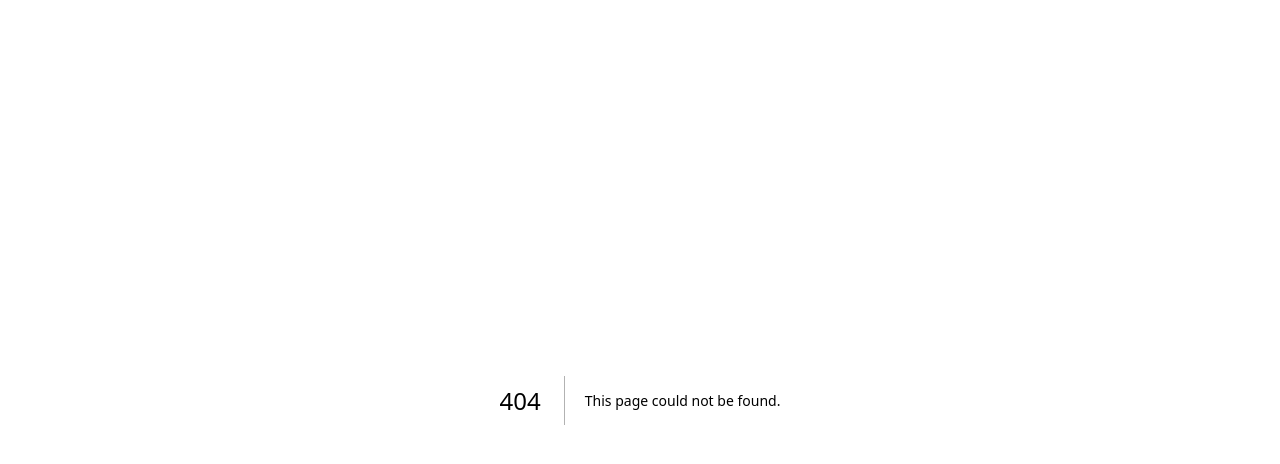
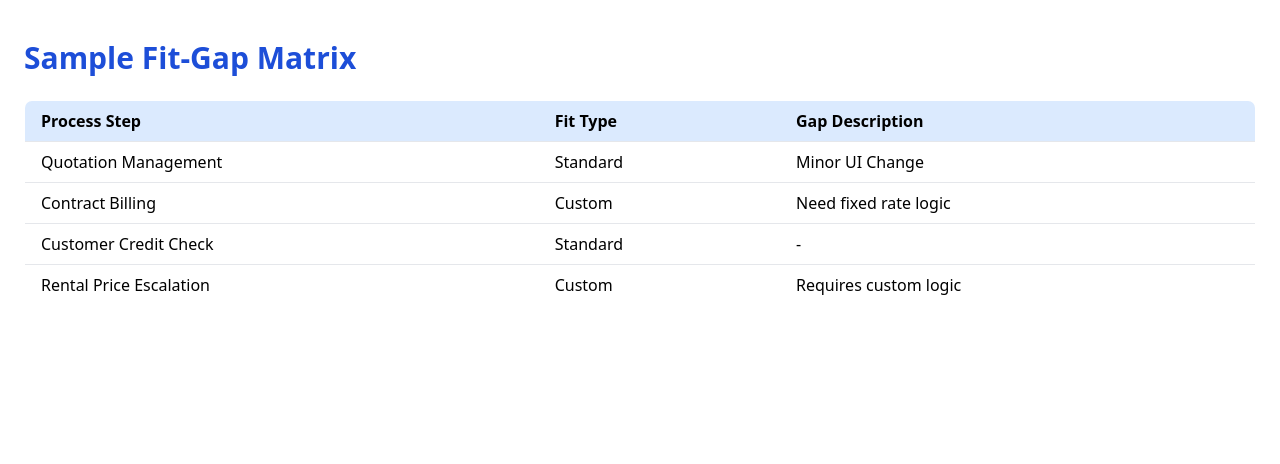
Before and after one commit to navaneethanoct28/Nave-Web-App, a Next.js app: page /matrix in a window 1280 px wide. Before the commit this address had no page. Shown: the top 464 px of the page. Built offline with nearby package versions, Linux system fonts and the light colour scheme.

Commit message:
Create page.js

```diff
--- /dev/null
+++ b/app/matrix/page.js
@@ -0,0 +1,33 @@
+export default function MatrixPage() {
+  const data = [
+    { process: "Quotation Management", fit: "Standard", gap: "Minor UI Change" },
+    { process: "Contract Billing", fit: "Custom", gap: "Need fixed rate logic" },
+    { process: "Customer Credit Check", fit: "Standard", gap: "-" },
+    { process: "Rental Price Escalation", fit: "Custom", gap: "Requires custom logic" },
+  ];
+
+  return (
+    <div className="min-h-screen bg-white px-6 py-10">
+      <h1 className="text-3xl font-bold mb-6 text-blue-700">Sample Fit-Gap Matrix</h1>
+
+      <table className="min-w-full border border-gray-300 rounded-lg overflow-hidden">
+        <thead className="bg-blue-100">
+          <tr>
+            <th className="text-left px-4 py-2 border-b">Process Step</th>
+            <th className="text-left px-4 py-2 border-b">Fit Type</th>
+            <th className="text-left px-4 py-2 border-b">Gap Description</th>
+          </tr>
+        </thead>
+        <tbody>
+          {data.map((row, i) => (
+            <tr key={i} className="border-b hover:bg-gray-50">
+              <td className="px-4 py-2">{row.process}</td>
+              <td className="px-4 py-2">{row.fit}</td>
+              <td className="px-4 py-2">{row.gap}</td>
+            </tr>
+          ))}
+        </tbody>
+      </table>
+    </div>
+  );
+}
```
